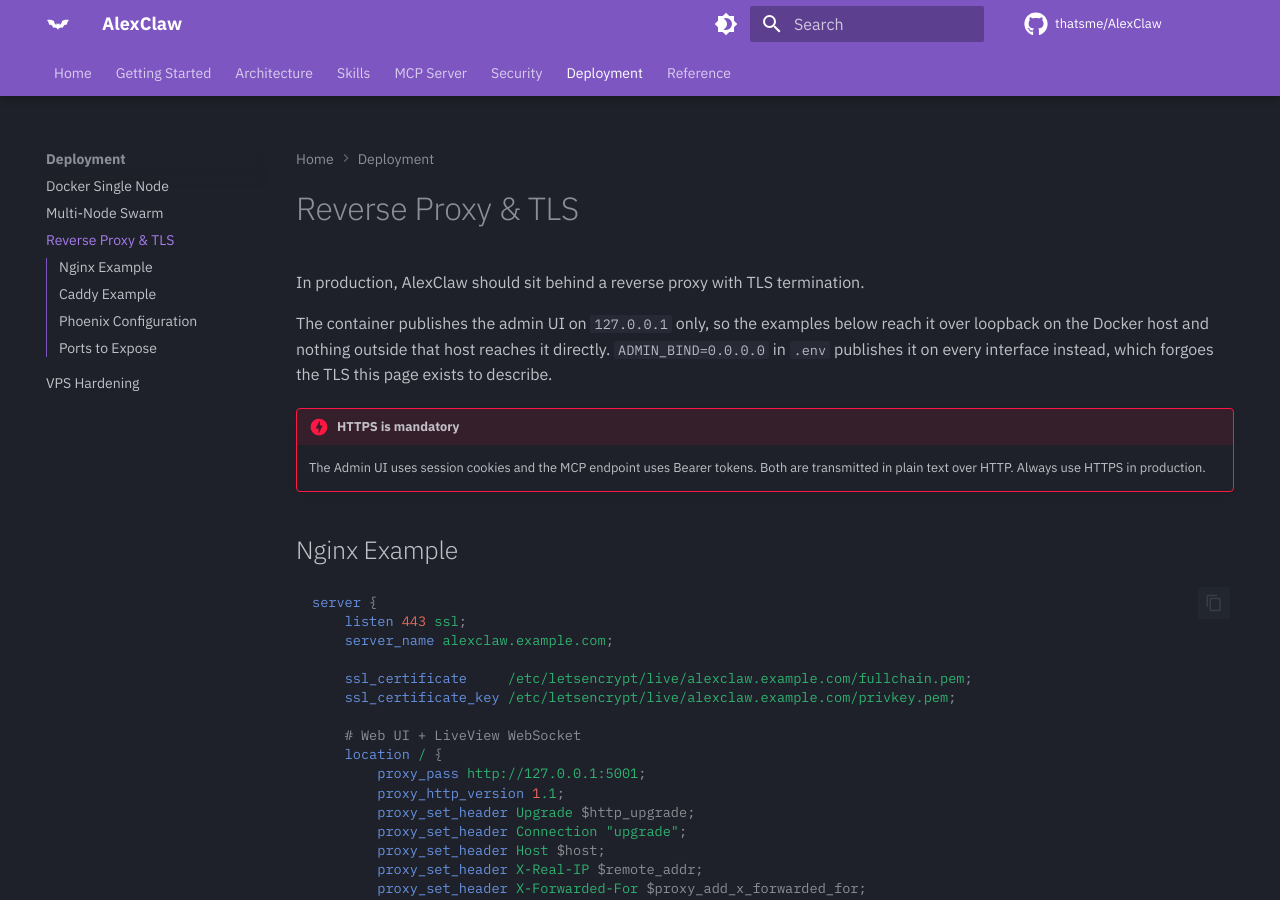
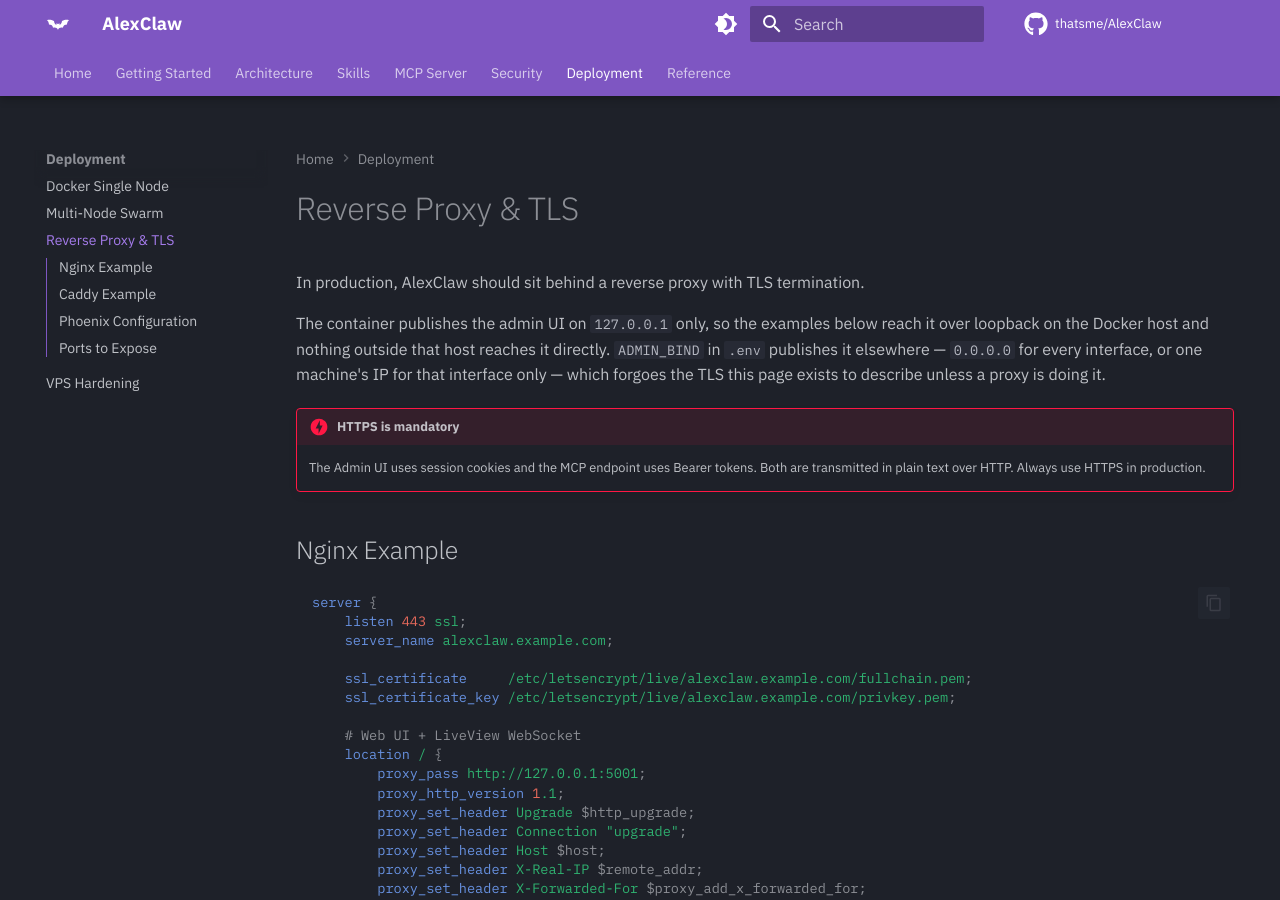
Before and after one commit to thatsme/AlexClaw, an MkDocs documentation site: the page built from docs/deployment/reverse-proxy.md, in a window 1280 px wide and 900 px high. Built offline with MkDocs 1.6.1 and Material for MkDocs 9.7.7, drawn with Linux system fonts in a browser that asks for light colours; comment, search, counter and statistics services are not loaded.

Commit message:
docs(deploy): ADMIN_BIND takes an interface IP, not just 0.0.0.0
The variable always accepted any bind address; the documentation only offered
0.0.0.0, which reads as an all-or-nothing switch. Publishing on one machine's
interface and putting nginx in front of that is the ordinary case.

```diff
--- a/docs/deployment/reverse-proxy.md
+++ b/docs/deployment/reverse-proxy.md
@@ -4,8 +4,9 @@ In production, AlexClaw should sit behind a reverse proxy with TLS termination.
 
 The container publishes the admin UI on `127.0.0.1` only, so the examples below
 reach it over loopback on the Docker host and nothing outside that host reaches
-it directly. `ADMIN_BIND=0.0.0.0` in `.env` publishes it on every interface
-instead, which forgoes the TLS this page exists to describe.
+it directly. `ADMIN_BIND` in `.env` publishes it elsewhere — `0.0.0.0` for
+every interface, or one machine's IP for that interface only — which forgoes
+the TLS this page exists to describe unless a proxy is doing it.
 
 !!! danger "HTTPS is mandatory"
     The Admin UI uses session cookies and the MCP endpoint uses Bearer tokens. Both are transmitted in plain text over HTTP. Always use HTTPS in production.
```
Also changed, not shown: INSTALLATION.md (+3 -2 lines), 1 other file.
